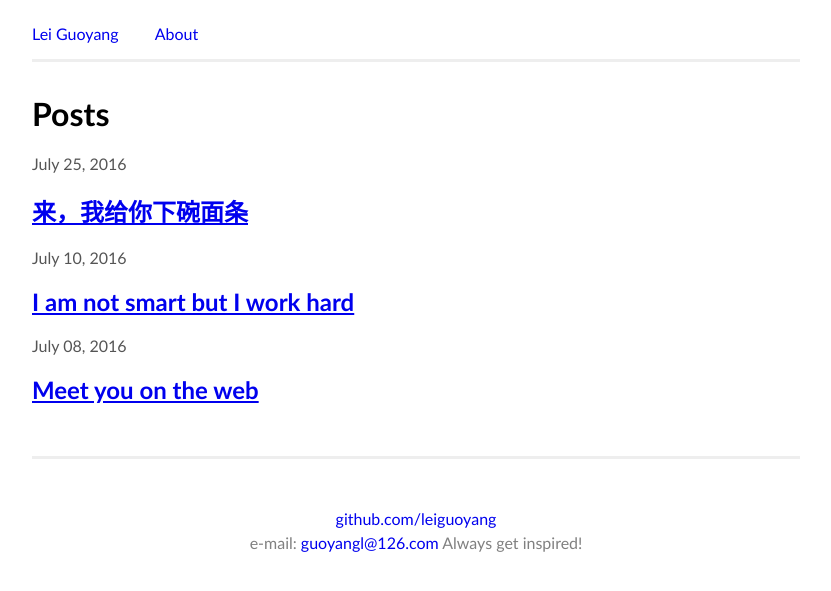
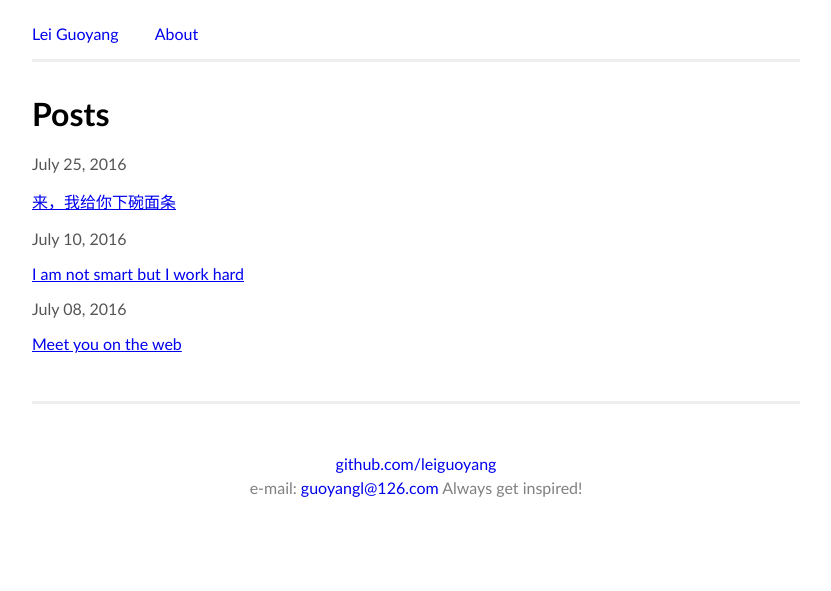
Before and after one commit to leiguoyang/leiguoyang.github.io, a Jekyll site: the page built from index.html, in a window 1280 px wide. Shown: the top 591 px of the page, without its empty margins (224-1055 px from the left). Built offline with Jekyll 4.4.1, drawn with Linux system fonts in a browser that asks for light colours.

Commit message:
Delete h2 element

```diff
--- a/index.html
+++ b/index.html
@@ -7,7 +7,7 @@ title: Lei Guoyang | Home
   {% for post in site.posts %}
   <li>
     <div id="post-meta">{{ post.date | date: '%B %d, %Y' }}</div>
-    <h2><a href="{{ post.url }}">{{ post.title }}</a></h2>
+    <a href="{{ post.url }}">{{ post.title }}</a>
   </li>
   {% endfor %}
 </ul>
```
